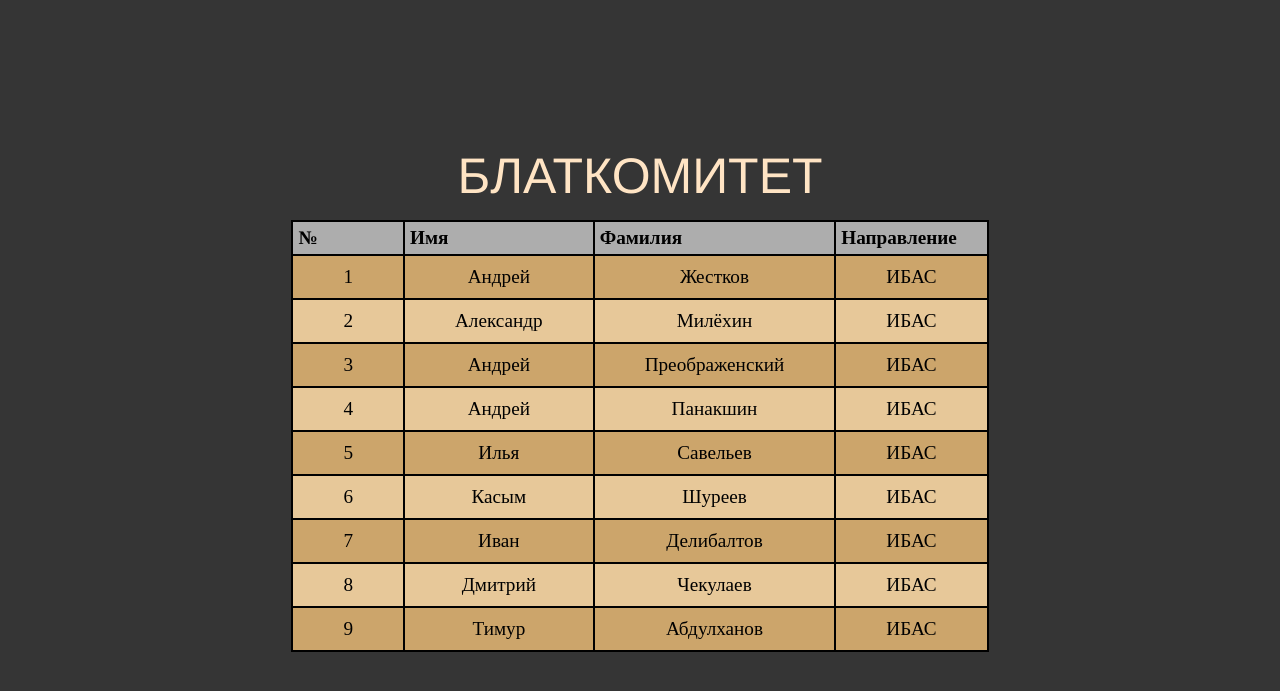
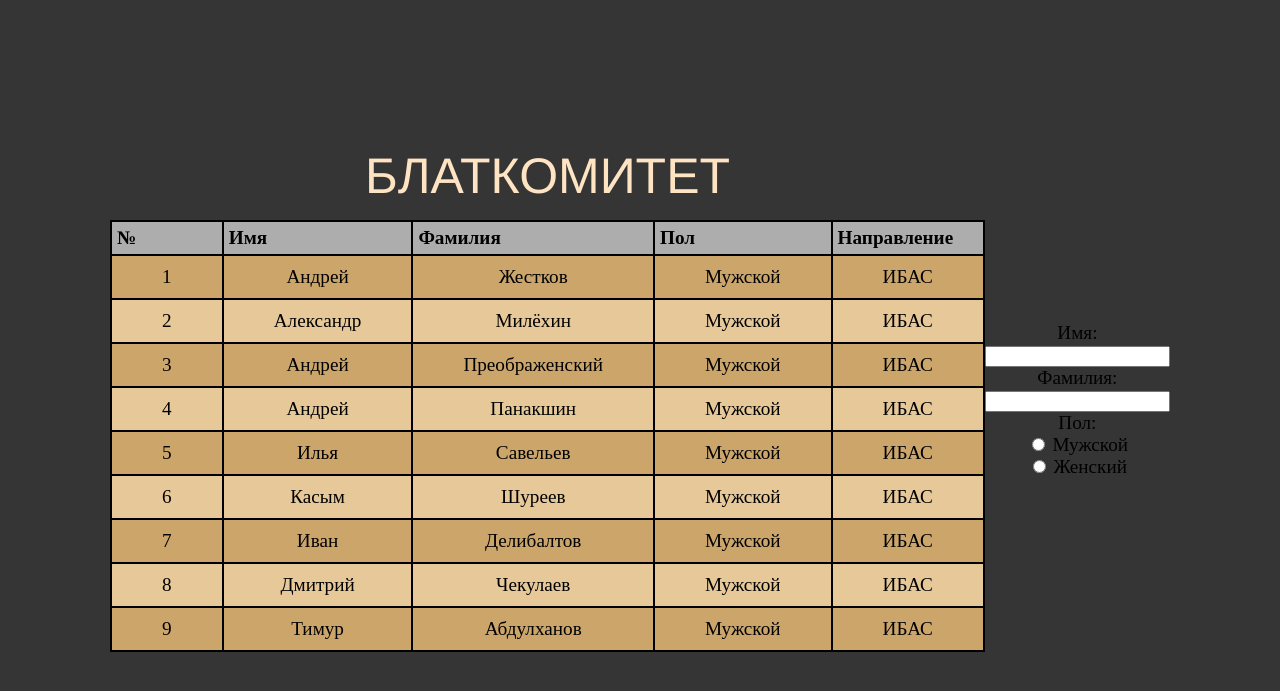
Before and after one commit to mappy12/FrontendLabs, a plain HTML site: page table.html in a window 1280 px wide. Shown: the part 101-792 px from the top of the page. Drawn offline with Linux system fonts and the light colour scheme.

Commit message:
start 5 lab

```diff
--- a/table.html
+++ b/table.html
@@ -24,6 +24,7 @@
                 <th>№</th>
                 <th>Имя</th>
                 <th>Фамилия</th>
+                <th>Пол</th>
                 <th>Направление</th>
             </tr>
 
@@ -31,6 +32,7 @@
                 <td>1</td>
                 <td>Андрей</td>
                 <td>Жестков</td>
+                <td>Мужской</td>
                 <td>ИБАС</td>
             </tr>
 
@@ -38,6 +40,7 @@
                 <td>2</td>
                 <td>Александр</td>
                 <td>Милёхин</td>
+                <td>Мужской</td>
                 <td>ИБАС</td>
             </tr>
 
@@ -45,6 +48,7 @@
                 <td>3</td>
                 <td>Андрей</td>
                 <td>Преображенский</td>
+                <td>Мужской</td>
                 <td>ИБАС</td>
             </tr>
 
@@ -52,6 +56,7 @@
                 <td>4</td>
                 <td>Андрей</td>
                 <td>Панакшин</td>
+                <td>Мужской</td>
                 <td>ИБАС</td>
             </tr>
 
@@ -59,6 +64,7 @@
                 <td>5</td>
                 <td>Илья</td>
                 <td>Савельев</td>
+                <td>Мужской</td>
                 <td>ИБАС</td>
             </tr>
 
@@ -66,6 +72,7 @@
                 <td>6</td>
                 <td>Касым</td>
                 <td>Шуреев</td>
+                <td>Мужской</td>
                 <td>ИБАС</td>
             </tr>
 
@@ -73,6 +80,7 @@
                 <td>7</td>
                 <td>Иван</td>
                 <td>Делибалтов</td>
+                <td>Мужской</td>
                 <td>ИБАС</td>
             </tr>
 
@@ -80,6 +88,7 @@
                 <td>8</td>
                 <td>Дмитрий</td>
                 <td>Чекулаев</td>
+                <td>Мужской</td>
                 <td>ИБАС</td>
             </tr>
 
@@ -87,10 +96,23 @@
                 <td>9</td>
                 <td>Тимур</td>
                 <td>Абдулханов</td>
+                <td>Мужской</td>
                 <td>ИБАС</td>
             </tr>
 
         </table>
+
+        <form>
+            <label for="fname">Имя:</label>
+            <input type="text" id="fname" name="fname">
+            <label for="lname">Фамилия:</label>
+            <input type="text" id="lname" name="lname">
+            <label>Пол:</label><br>
+            <input type="radio" value="Мужской" id="Мужской">
+            <label for="Мужской">Мужской</label><br>
+            <input type="radio" value="Женский" id="Женский">
+            <label for="Женский">Женский</label>
+        </form>
 
     </div>
 
```
